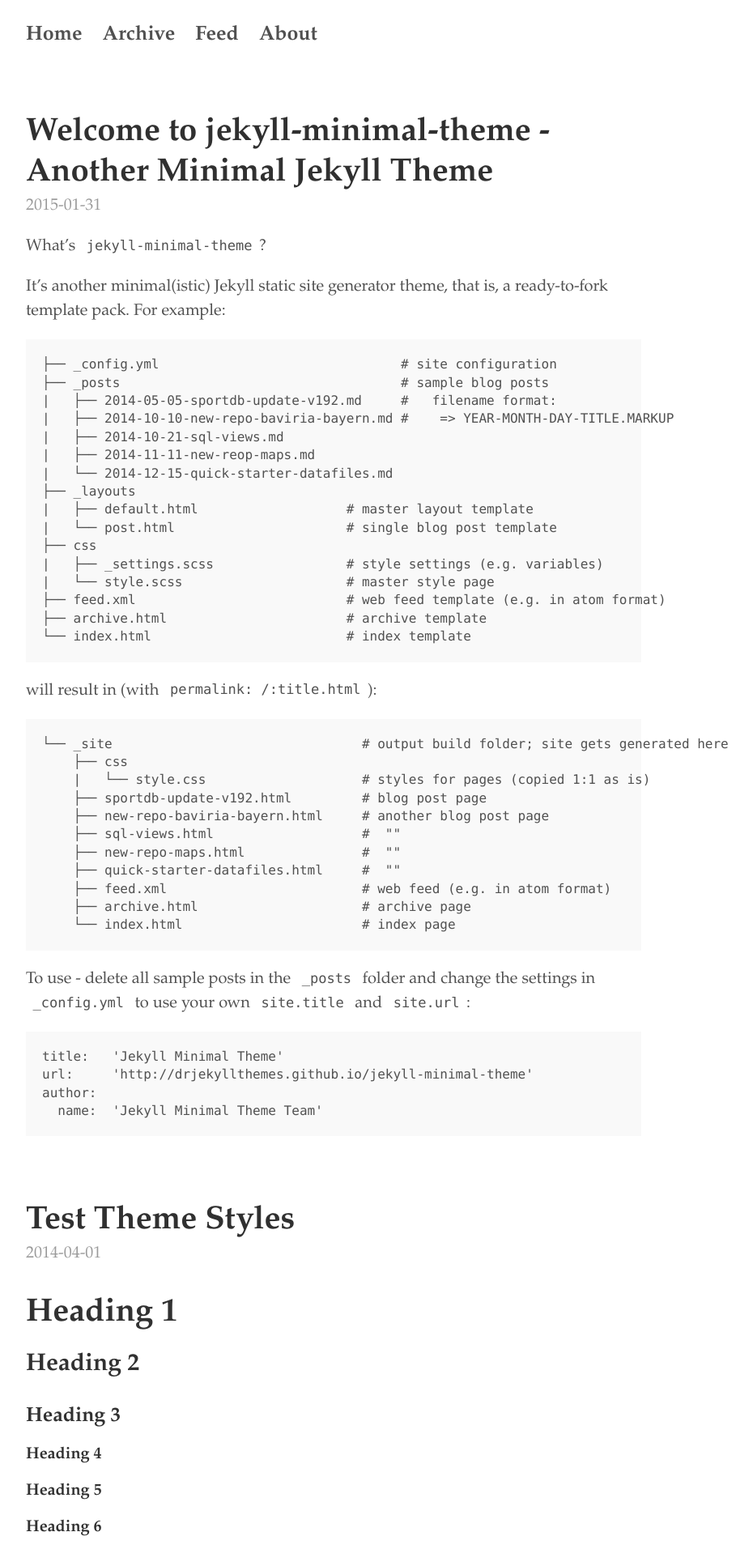
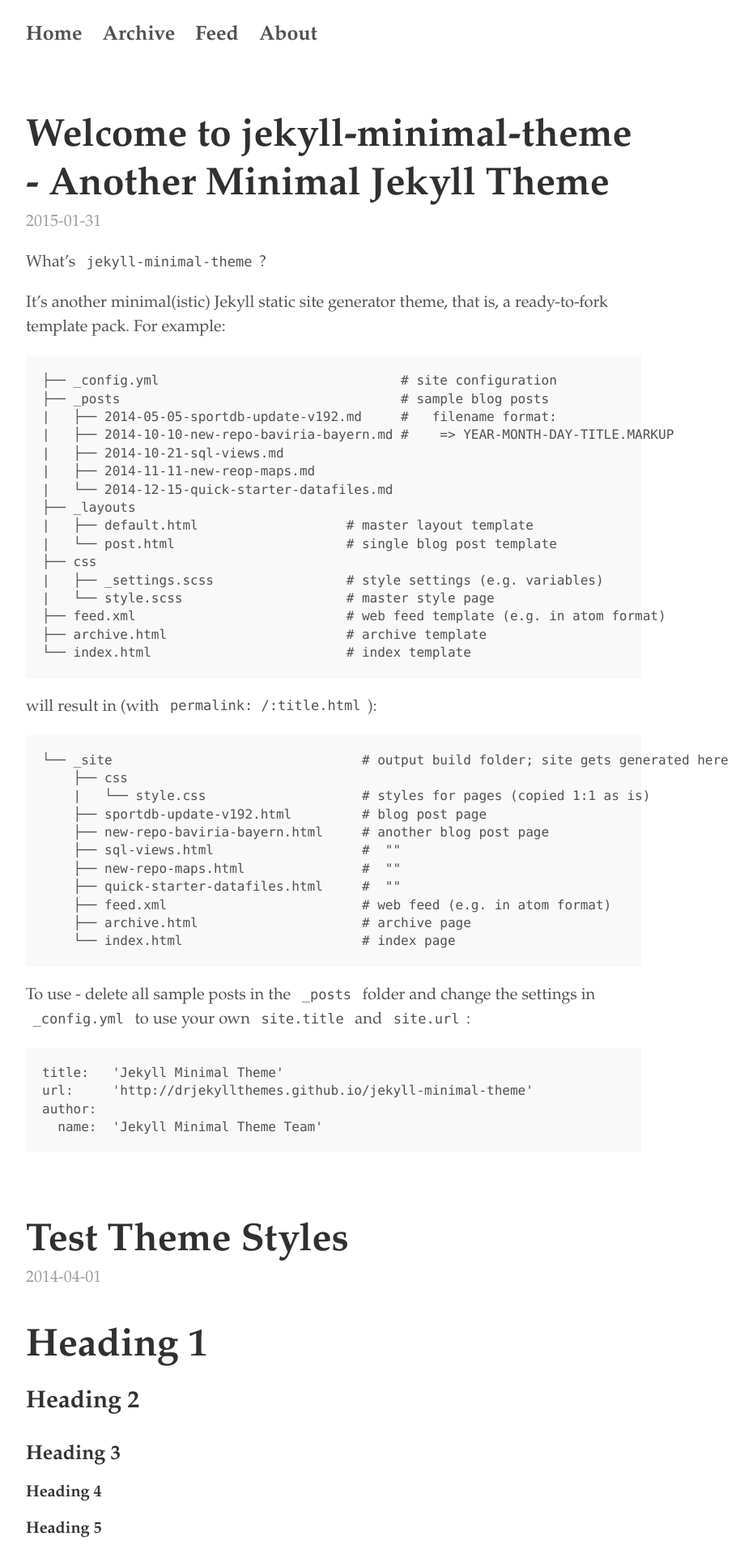
Before and after one commit to u0d7i/u0d7i.github.io, a Jekyll site: the page built from index.html, in a window 1280 px wide. Shown: the top 1913 px of the page at 81% size, without its empty margins (228-1158 px from the left). Built offline with Jekyll 4.4.1, drawn with Linux system fonts in a browser that asks for light colours.

Commit message:
theme fix

```diff
--- a/css/style.scss
+++ b/css/style.scss
@@ -48,7 +48,8 @@
   text-rendering: optimizeLegibility;
 }
 h1 {
-  font-size: 2rem;
+  font-size: 240%;
+  //font-size: 2rem;
 }
 h2 {
   margin-top: 1rem;
```
